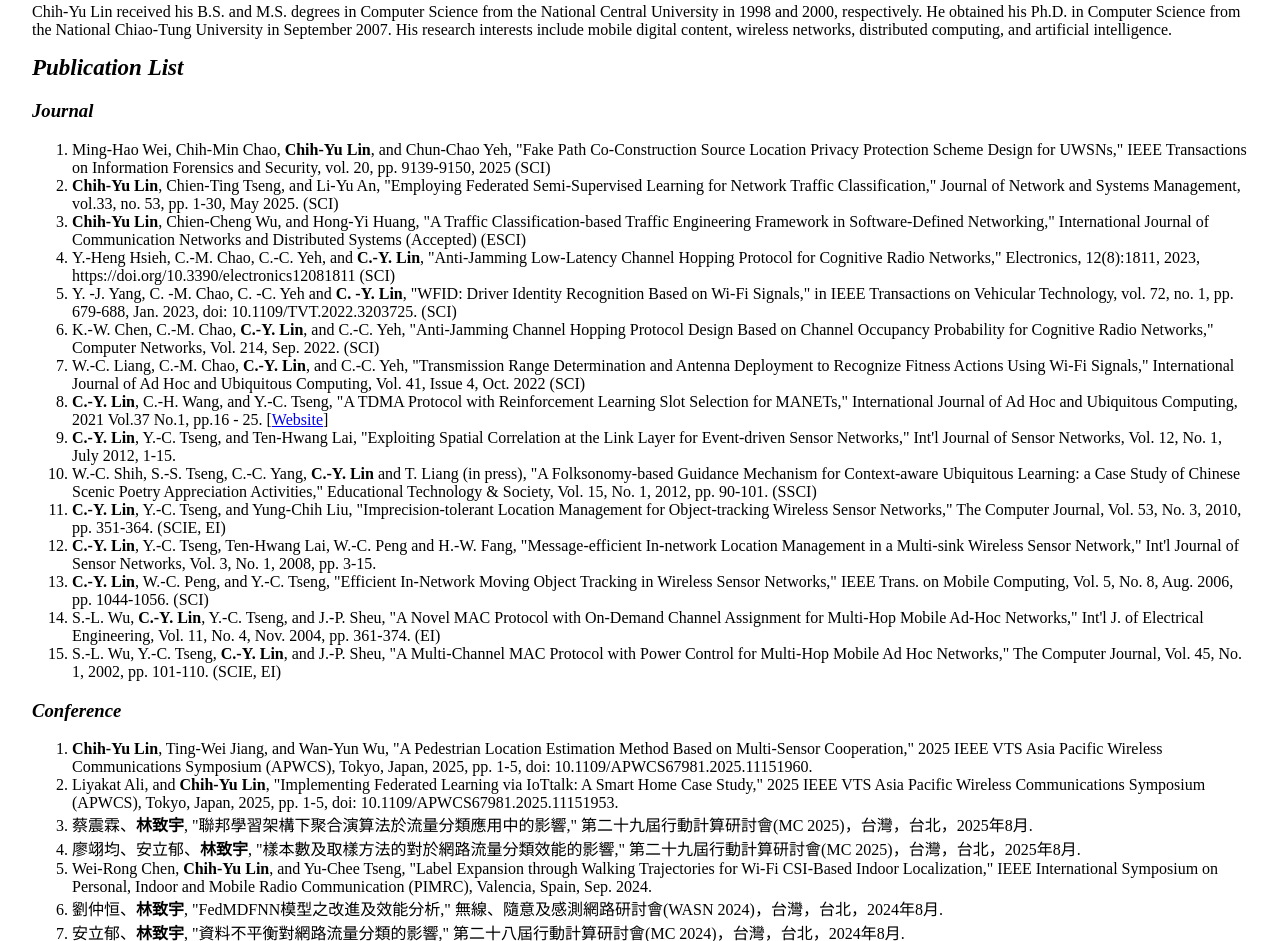
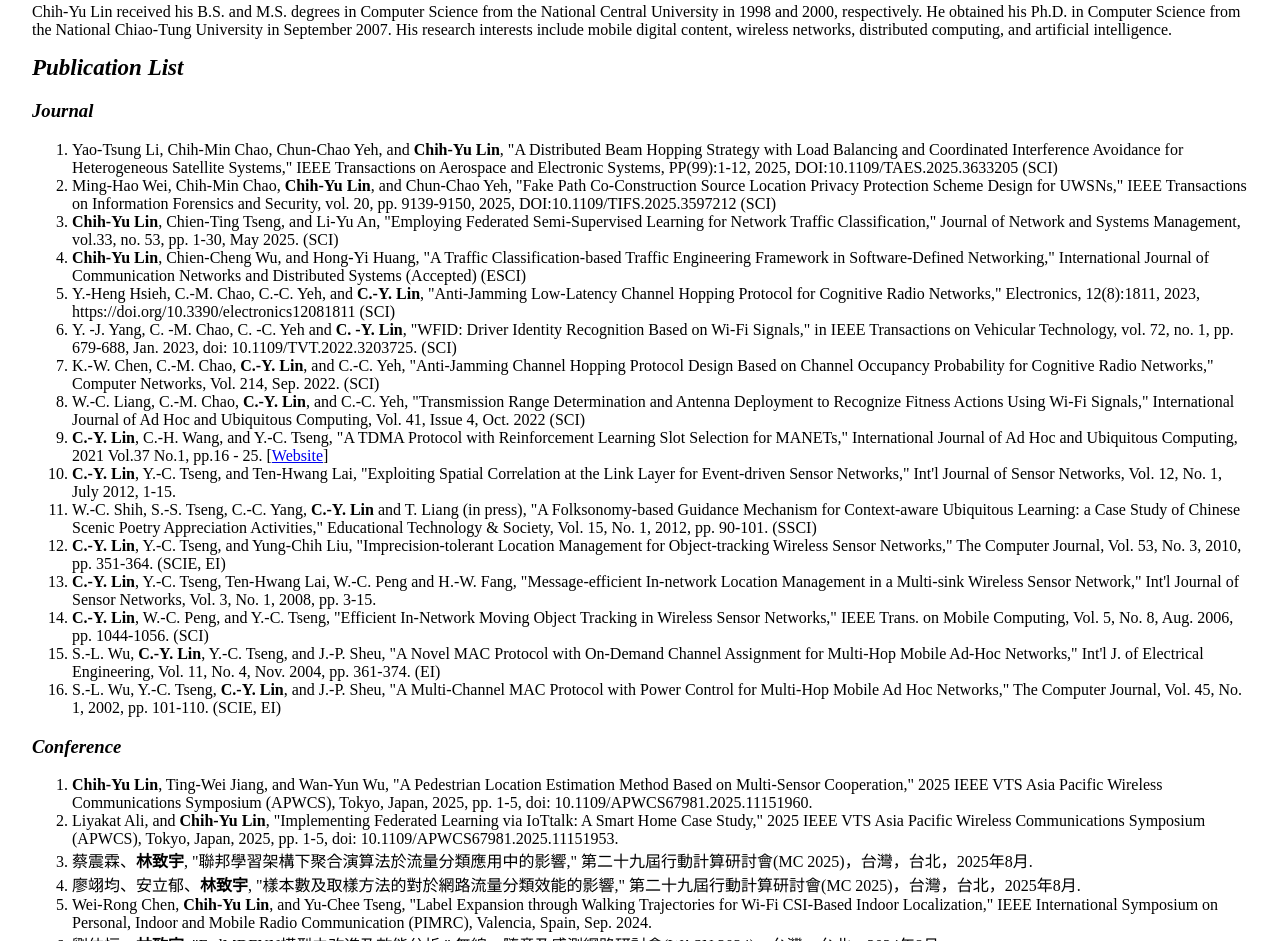
Before and after one commit to lincyu075/lincyu075.github.io, a plain HTML site: page index.html in a window 1280 px wide. Shown: the part 1401-2342 px from the top of the page. Drawn offline with nearby package versions, Linux system fonts and the light colour scheme; a script that the page names is missing.

Commit message:
Update index.html

```diff
--- a/index.html
+++ b/index.html
@@ -171,7 +171,8 @@ He obtained his Ph.D. in Computer Science from the National Chiao-Tung Universit
 <div class="title_below">Publication List</div>
 <h3><i>Journal</i></h3>
 <ol>
-<li>Ming-Hao Wei, Chih-Min Chao, <b>Chih-Yu Lin</b>, and Chun-Chao Yeh, "Fake Path Co-Construction Source Location Privacy Protection Scheme Design for UWSNs," IEEE Transactions on Information Forensics and Security, vol. 20, pp. 9139-9150, 2025 (SCI)</li>
+<li>Yao-Tsung Li, Chih-Min Chao, Chun-Chao Yeh, and <b>Chih-Yu Lin</b>, "A Distributed Beam Hopping Strategy with Load Balancing and Coordinated Interference Avoidance for Heterogeneous Satellite Systems," IEEE Transactions on Aerospace and Electronic Systems, PP(99):1-12, 2025, DOI:10.1109/TAES.2025.3633205 (SCI)</li>
+<li>Ming-Hao Wei, Chih-Min Chao, <b>Chih-Yu Lin</b>, and Chun-Chao Yeh, "Fake Path Co-Construction Source Location Privacy Protection Scheme Design for UWSNs," IEEE Transactions on Information Forensics and Security, vol. 20, pp. 9139-9150, 2025, DOI:10.1109/TIFS.2025.3597212 (SCI)</li>
 <li><b>Chih-Yu Lin</b>, Chien-Ting Tseng, and Li-Yu An, "Employing Federated Semi-Supervised Learning for Network Traffic Classification," Journal of Network and Systems Management, vol.33, no. 53, pp. 1-30, May 2025. (SCI)</li>
 <li><b>Chih-Yu Lin</b>, Chien-Cheng Wu, and Hong-Yi Huang, "A Traffic Classification-based Traffic Engineering Framework in Software-Defined Networking," International Journal of Communication Networks and Distributed Systems (Accepted) (ESCI)</li>
 <li>Y.-Heng Hsieh, C.-M. Chao, C.-C. Yeh, and <b>C.-Y. Lin</b>, "Anti-Jamming Low-Latency Channel Hopping Protocol for Cognitive Radio Networks," Electronics, 12(8):1811, 2023, https://doi.org/10.3390/electronics12081811 (SCI)</li>
```
